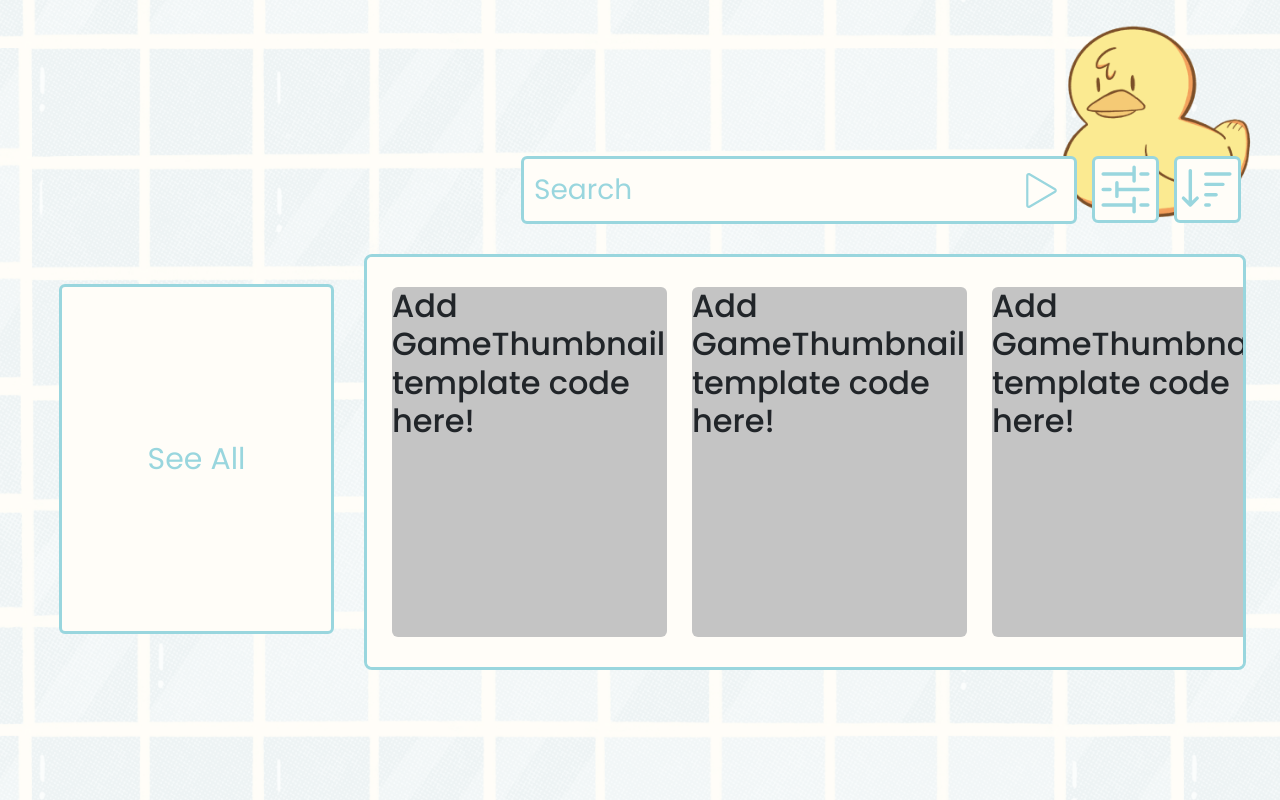
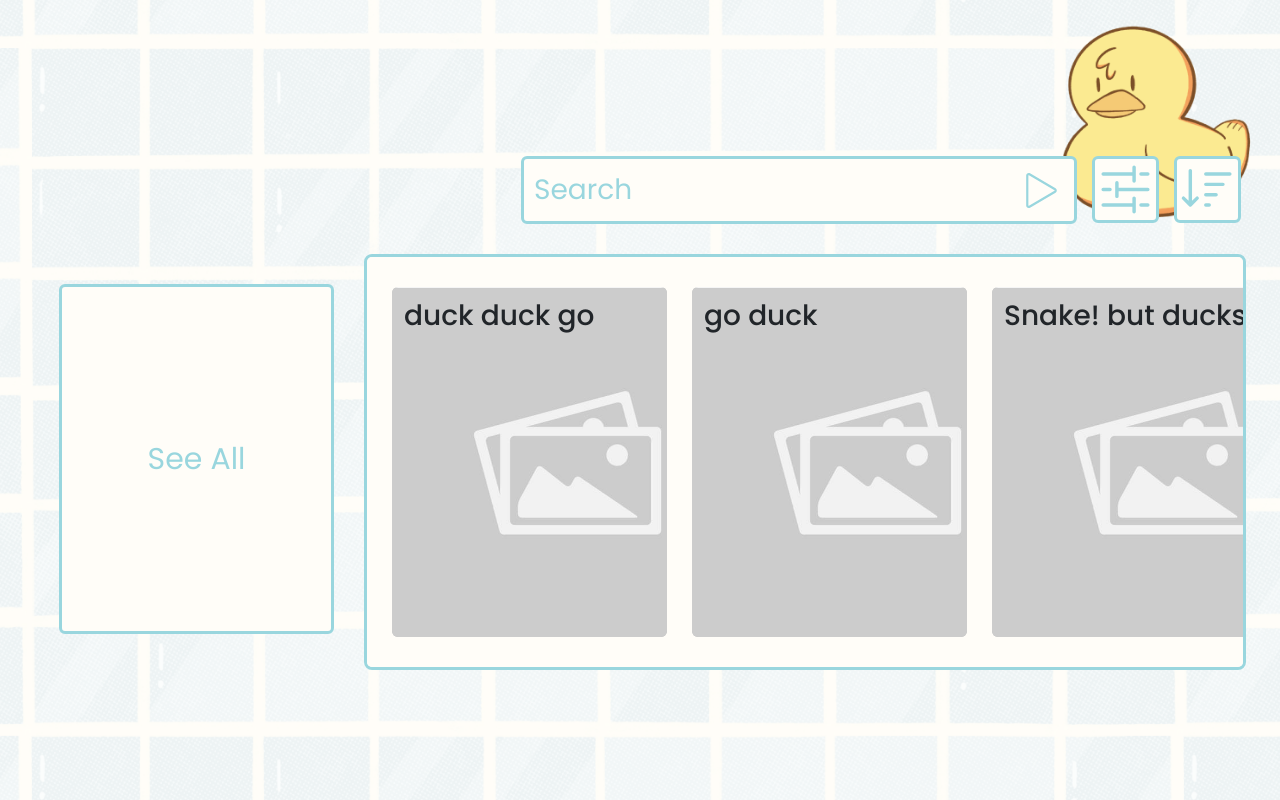
Before and after one commit to rit-coms/COMS-Console, a React (Create React App) app in the folder frontend/: page / in a window 1280 px wide. Built offline with nearby package versions, Linux system fonts and the light colour scheme.

Commit message:
styled game thumbnail

```diff
--- a/frontend/src/components/GameGallery.js
+++ b/frontend/src/components/GameGallery.js
@@ -104,13 +104,13 @@ export default function GameGallery() {
 					{showFullGallery
 						? games.map((game) =>
 							<div className="game-gallery-card">
-								<GameThumbnail key={game}></GameThumbnail>
+								<GameThumbnail key={game.id} game={game}></GameThumbnail>
 							</div>
 						)
 						// TODO reserve for previous 6 games played
 						: games.slice(0, 6).map((game) =>
 							<div className="game-gallery-card">
-								<GameThumbnail key={game}></GameThumbnail>
+								<GameThumbnail key={game.id} game={game}></GameThumbnail>
 							</div>
 						)
 					}
--- a/frontend/src/components/GameThumbnail.js
+++ b/frontend/src/components/GameThumbnail.js
@@ -1,7 +1,11 @@
-export default function GameThumbnail() {
+
+import '../styles/GameThumbnail.css'
+
+export default function GameThumbnail({game}) {
+
 	return (
-		<div>
-			<h2>Add GameThumbnail template code here!</h2>
+		<div className='game-thumbnail' onClick={() => console.log(game.title)}>
+			<h3>{game.title}</h3>
 		</div>
 	)
 }
--- /dev/null
+++ b/frontend/src/styles/GameThumbnail.css
@@ -0,0 +1,9 @@
+
+.game-thumbnail {
+    background-color: #C4C4C4;
+    background-image: url('../assets/placeholder.jpg');
+    background-size: cover;
+    width: 100%;
+    border-radius: 6px;
+    padding: 12px;
+}
```
